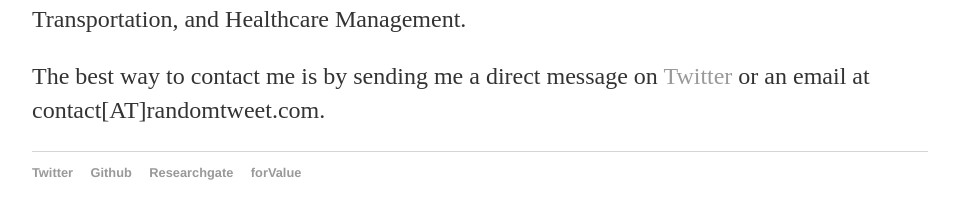
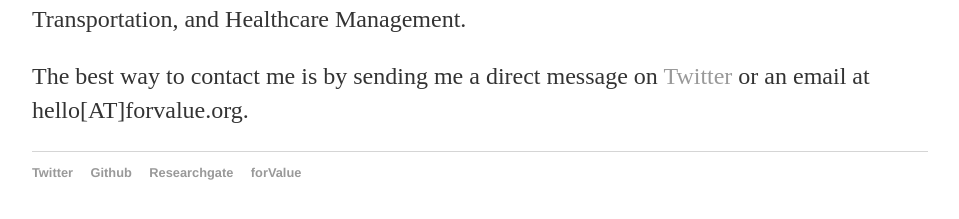
Before and after one commit to ndehouche/ndehouche.github.io, a Jekyll site: the page built from index.html, in a window 1280 px wide. Shown: the part 524-743 px from the top of the page, without its empty margins (160-1119 px from the left). Built offline with Jekyll 4.4.1, drawn with Linux system fonts in a browser that asks for light colours.

Commit message:
Update index.html

```diff
--- a/index.html
+++ b/index.html
@@ -9,5 +9,5 @@ title: Nassim Dehouche
 </div><!-- /.blurb -->
 
 <div class="blurb">
-	<p>The best way to contact me is by sending me a direct message on <a href="https://twitter.com/ndehouche">Twitter</a> or an email at contact[AT]randomtweet.com.</p>
+	<p>The best way to contact me is by sending me a direct message on <a href="https://twitter.com/ndehouche">Twitter</a> or an email at hello[AT]forvalue.org.</p>
 </div><!-- /.blurb -->
```
